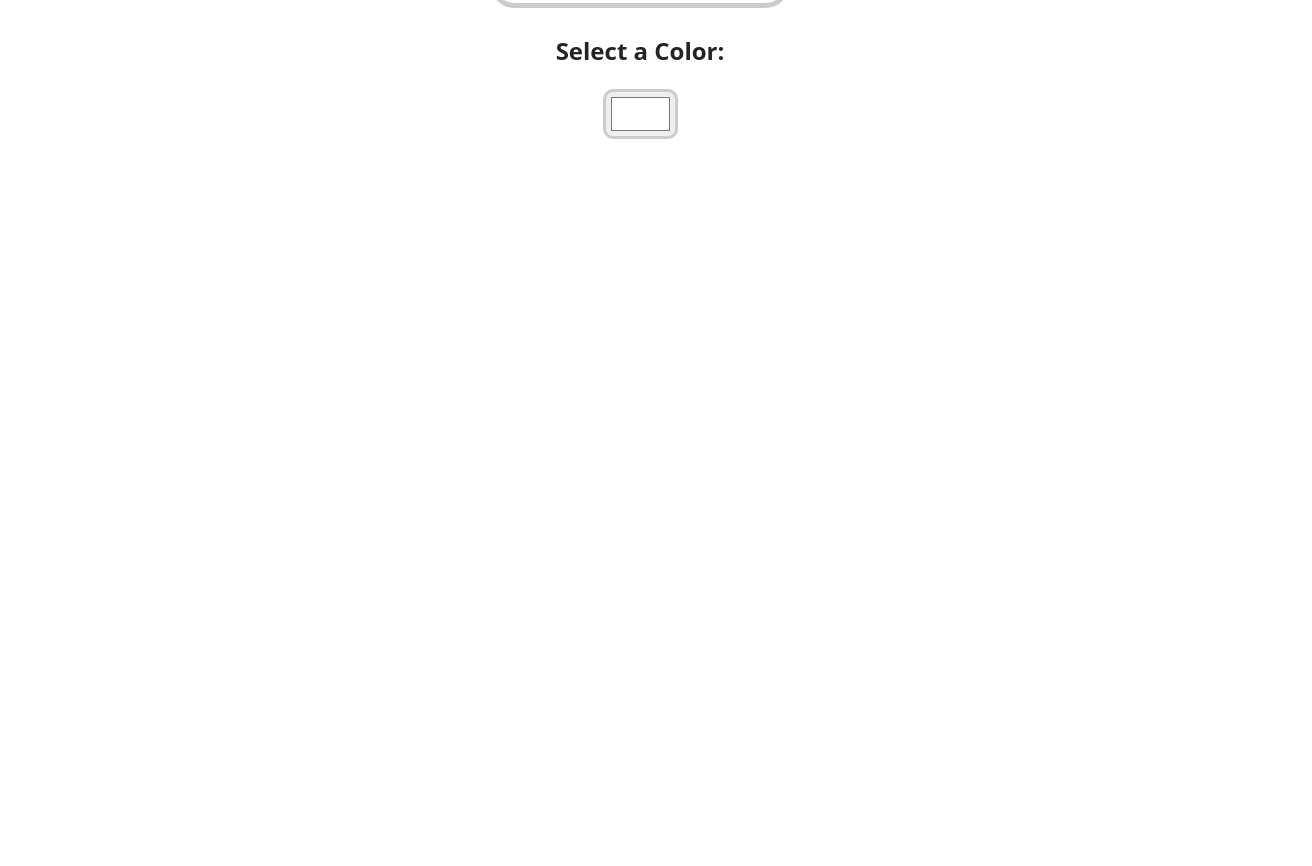
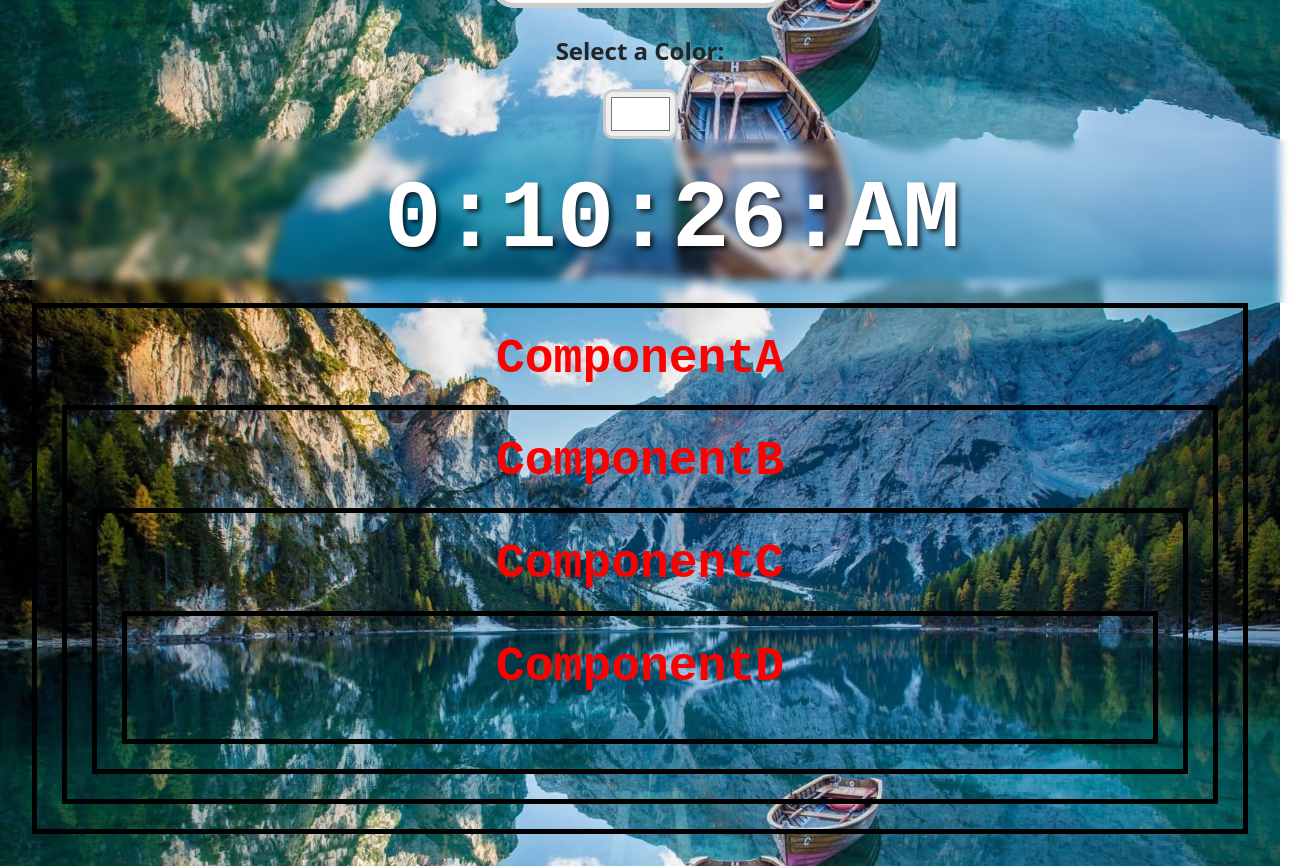
Before and after one commit to mdnisar-ahmed/react-app, a React (Vite) app: page / in a window 1280 px wide. Shown: the part 2120-2986 px from the top of the page, 1312 px wide, since content can reach past the window. Before the commit the page ends 2291 px from the top, so only its background shows below. Built offline with nearby package versions, Linux system fonts and the light colour scheme.

Commit message:
Added some more changes

```diff
--- a/src/App.tsx
+++ b/src/App.tsx
@@ -9,6 +9,10 @@
 import Counter from "./Components/Counter"
 import MyComponent from "./Components/MyComponent"
 import ColorPicker from "./Components/ColorPicker"
+import DigitalClock from "./Components/DigitalClock"
+import ComponentA from "./Components/UseContext/ComponentA";
+
+
 
 
 function App() {
@@ -45,6 +49,8 @@
       <List items={fruits} Category="Fruits" />
       <MyComponent />
       <ColorPicker />
+      <DigitalClock />
+      <ComponentA />
     </>
   );
 }
--- /dev/null
+++ b/src/Components/DigitalClock.jsx
@@ -0,0 +1,41 @@
+import React, {useState, useEffect} from 'react'
+import '../index.css';
+
+
+
+function DigitalClock () {
+    const [time,setTime]= useState(new Date());
+
+useEffect(()=>{
+const intervalValid=setInterval(()=>{setTime(new Date());},1000);
+
+return()=>{
+    clearInterval(intervalValid);
+}
+
+},[]);
+
+function formatTime(){
+    let hours=time.getHours();
+    let mins=time.getMinutes();
+    let seconds=time.getSeconds();
+    const  meridean=hours>=12?'PM':'AM';
+
+    hours=hours%12||12;
+
+    return `${padZero(hours)}:${padZero(mins)}:${padZero(seconds)}:${meridean}`;
+}
+
+function padZero(number){
+return number<10 ? '0' : '' + number;
+}
+  return (
+   <div className="clock-container">
+        <div className='clock'>
+            <span> {formatTime()}</span>
+        </div>
+   </div>
+  )
+}
+
+export default DigitalClock
--- /dev/null
+++ b/src/Components/UseContext/ComponentA.jsx
@@ -0,0 +1,14 @@
+import React from 'react'
+import '../../index.css';
+import ComponentB from './ComponentB';
+
+function ComponentA(){
+  return (
+    <div className="box">
+        <h1>ComponentA</h1>
+        <ComponentB />
+    </div>
+  )
+}
+
+export default ComponentA;
--- /dev/null
+++ b/src/Components/UseContext/ComponentB.jsx
@@ -0,0 +1,14 @@
+import React from 'react'
+import '../../index.css';
+import ComponentC from './ComponentC';
+
+function ComponentB(){
+  return (
+    <div className="box">
+        <h1>ComponentB</h1>
+        <ComponentC />
+    </div>
+  )
+}
+
+export default ComponentB;
--- /dev/null
+++ b/src/Components/UseContext/ComponentC.jsx
@@ -0,0 +1,15 @@
+import React from 'react'
+import '../../index.css';
+
+import ComponentD from './ComponentD';
+
+function ComponentC(){
+  return (
+    <div className="box">
+        <h1>ComponentC</h1>
+        <ComponentD />
+    </div>
+  )
+}
+
+export default ComponentC;
--- /dev/null
+++ b/src/Components/UseContext/ComponentD.jsx
@@ -0,0 +1,14 @@
+import React from 'react'
+import '../../index.css';
+
+
+
+function ComponentD(){
+  return (
+    <div className="box">
+        <h1>ComponentD</h1>
+    </div>
+  )
+}
+
+export default ComponentD;
--- a/src/index.css
+++ b/src/index.css
@@ -190,3 +190,42 @@
   border:3px solid hsl(0,0%, 80%);
 
 }
+
+body{
+  background-image: url(assets/bg.jpg);
+  background-position: center;
+  background-repeat:no-repeat ;
+  background-size: cover;
+  background-attachment: fixed;
+  margin: 0;
+
+
+  display: flex;
+  justify-content: center;
+  min-height: 100vh;
+  align-items: center;
+}
+.clock-container{
+  backdrop-filter: blur(5px);
+  width: 100vw;
+  padding: 10px 0;
+
+}
+.clock{
+  color:white;
+  font-size: 6rem;
+  font-weight: bold;
+  font-family: monospace;
+  text-align: center;
+
+  text-shadow: 3px 3px 5px hsla(0,0%,0%,0.75);
+}
+
+.box{
+  border: 5px solid black;
+  padding : 25px;
+  font-family: monospace;
+  font-weight: bold;
+  color:black;
+
+}
```
Also changed, not shown: src/assets/bg.jpg (added).
